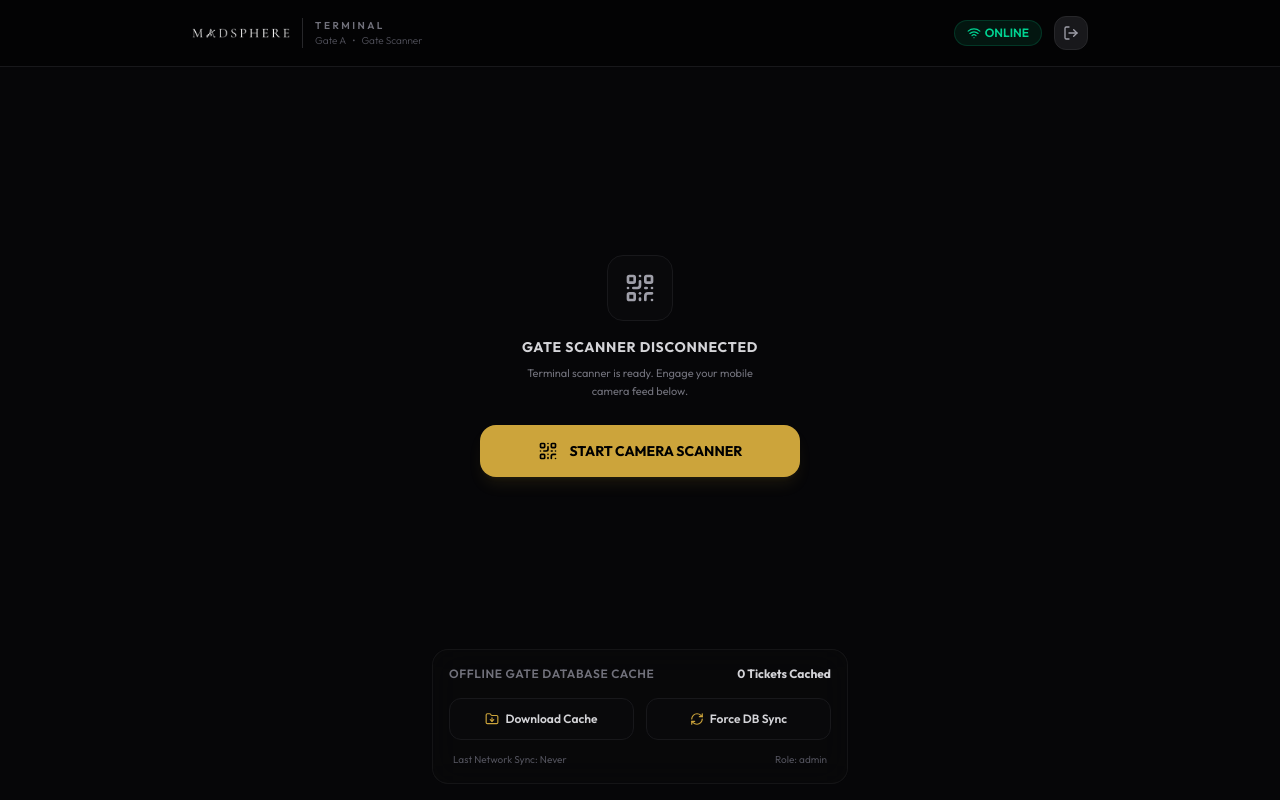
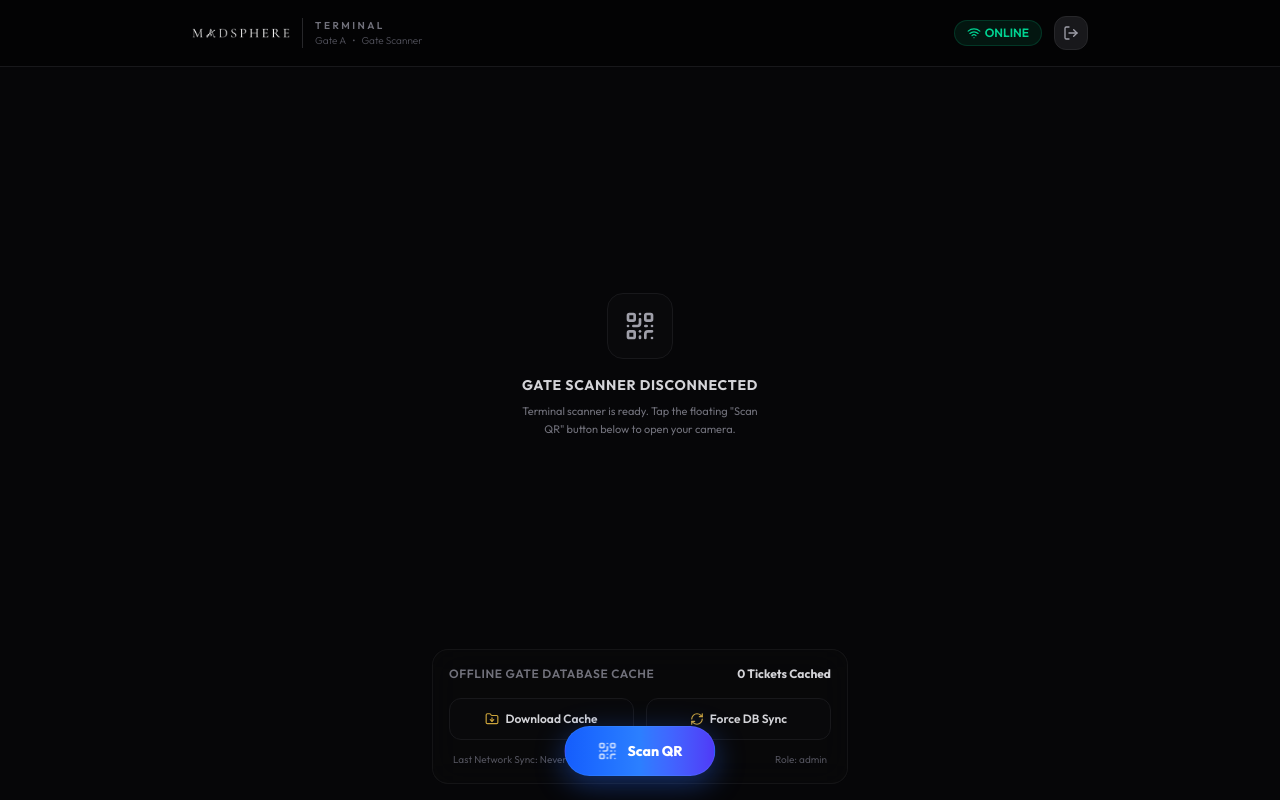
Before and after one commit to himeshh704/club-nirvana, a Next.js app: page /staff/dashboard in a window 1280 px wide. Built offline with nearby package versions, Linux system fonts and the light colour scheme; sample sign-in values are in the browser's storage.

Commit message:
feat: add floating Scan QR button upfront to staff console

```diff
--- a/src/app/staff/dashboard/page.tsx
+++ b/src/app/staff/dashboard/page.tsx
@@ -488,27 +488,10 @@ export default function StaffDashboard() {
                 <QrCode className="h-8 w-8 text-zinc-400 mx-auto" />
               </div>
               <h3 className="text-sm font-bold text-zinc-300 tracking-wider">GATE SCANNER DISCONNECTED</h3>
-              <p className="text-[11px] text-zinc-500 max-w-[250px] mx-auto leading-relaxed mb-4">
-                Terminal scanner is ready. Engage your mobile camera feed below.
+              <p className="text-[11px] text-zinc-500 max-w-[250px] mx-auto leading-relaxed">
+                Terminal scanner is ready. Tap the floating &quot;Scan QR&quot; button below to open your camera.
               </p>
-
-              <button
-                onClick={toggleScanner}
-                className="w-full max-w-xs flex items-center justify-center gap-3 rounded-2xl bg-[#cca43b] hover:bg-[#ffe082] py-4 text-sm font-bold text-black transition-all active:scale-95 cursor-pointer shadow-lg shadow-[#cca43b]/10"
-              >
-                <QrCode className="h-5 w-5" />
-                START CAMERA SCANNER
-              </button>
             </div>
-          )}
-
-          {scannerActive && (
-            <button
-              onClick={toggleScanner}
-              className="mt-6 rounded-xl bg-zinc-900 border border-zinc-850 px-5 py-2.5 text-xs font-semibold text-zinc-400 cursor-pointer"
-            >
-              CANCEL CAMERA SCAN
-            </button>
           )}
         </div>
 
@@ -658,6 +641,19 @@ export default function StaffDashboard() {
           )}
         </AnimatePresence>
       </main>
+
+      {/* Floating upfront Scan QR button (Paytm/PhonePe style) */}
+      <button
+        onClick={toggleScanner}
+        className={`fixed bottom-6 left-1/2 -translate-x-1/2 z-40 flex items-center gap-2.5 rounded-full px-8 py-3.5 text-sm font-extrabold text-white active:scale-95 transition-all cursor-pointer whitespace-nowrap border ${
+          scannerActive
+            ? 'bg-zinc-900 border-zinc-800 shadow-[0_8px_30px_rgba(0,0,0,0.5)] hover:bg-zinc-800'
+            : 'bg-gradient-to-r from-blue-600 via-blue-500 to-indigo-600 border-blue-400/20 shadow-[0_8px_30px_rgba(37,99,235,0.45)] hover:from-blue-500 hover:to-indigo-500'
+        }`}
+      >
+        <QrCode className={`h-5 w-5 text-white ${!scannerActive ? 'animate-pulse' : ''}`} />
+        <span>{scannerActive ? 'Cancel Scan' : 'Scan QR'}</span>
+      </button>
     </div>
   );
 }
```
